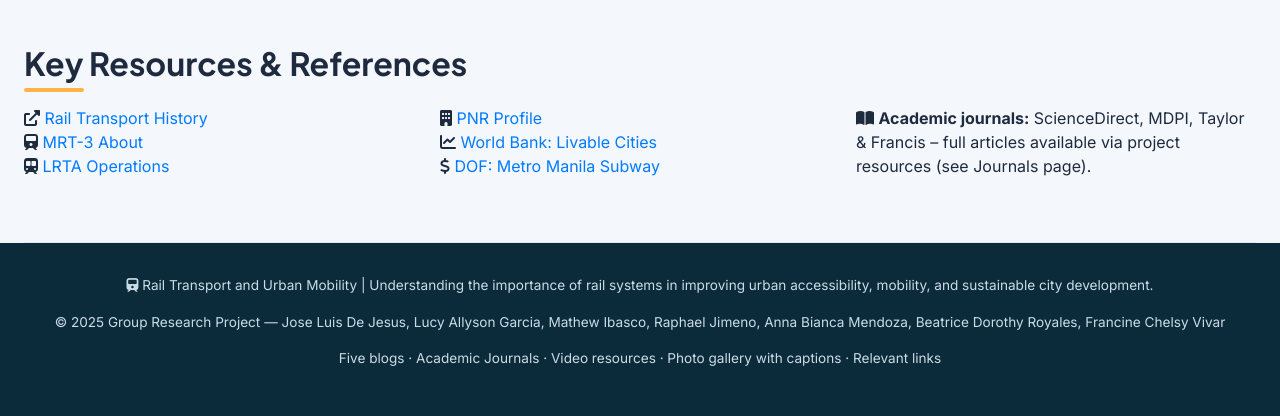
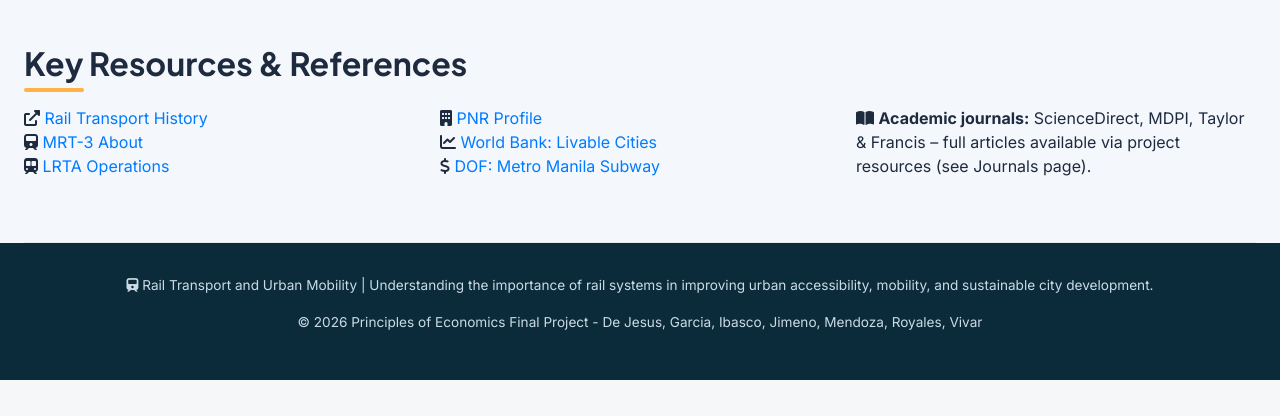
Before and after one commit to Mathew-Ibasco/econ_grp, a Django app: page /econ/ in a window 1280 px wide. Shown: the part 4175-4591 px from the top of the page. After the commit the page ends 4555 px from the top, so only its background shows below. Run offline with Django 5.2, Linux system fonts and the light colour scheme.

Commit message:
tweak footer
-fixed typo

```diff
--- a/econ/templates/econ/index.html
+++ b/econ/templates/econ/index.html
@@ -11,10 +11,10 @@ Landing page
     <meta charset="UTF-8">
     <meta name="viewport" content="width=device-width, initial-scale=1.0, user-scalable=yes">
     <title>Rail Transport & Urban Mobility | Home</title>
-    <!-- Google Fonts for clean typography -->
     <link href="https://fonts.googleapis.com/css2?family=Inter:opsz,wght@14..32,300;14..32,400;14..32,600;14..32,700&family=Plus+Jakarta+Sans:wght@400;500;600;700;800&display=swap" rel="stylesheet">
     <!-- Font Awesome 6 (free icons) -->
     <link rel="stylesheet" href="https://cdnjs.cloudflare.com/ajax/libs/font-awesome/6.0.0-beta3/css/all.min.css">
+
     <style>
         * {
             margin: 0;
@@ -535,8 +535,7 @@ Landing page
 <footer class="footer">
     <div class="container">
         <p><i class="fas fa-train"></i> Rail Transport and Urban Mobility | Understanding the importance of rail systems in improving urban accessibility, mobility, and sustainable city development.</p>
-        <p style="margin-top: 12px;">© 2025 Group Research Project — Jose Luis De Jesus, Lucy Allyson Garcia, Mathew Ibasco, Raphael Jimeno, Anna Bianca Mendoza, Beatrice Dorothy Royales, Francine Chelsy Vivar</p>
-        <p>Five blogs · Academic Journals · Video resources · Photo gallery with captions · Relevant links</p>
+        <p style="margin-top: 12px;">© 2026 Principles of Economics Final Project - De Jesus, Garcia, Ibasco, Jimeno, Mendoza, Royales, Vivar</p>
     </div>
 </footer>
 
```
